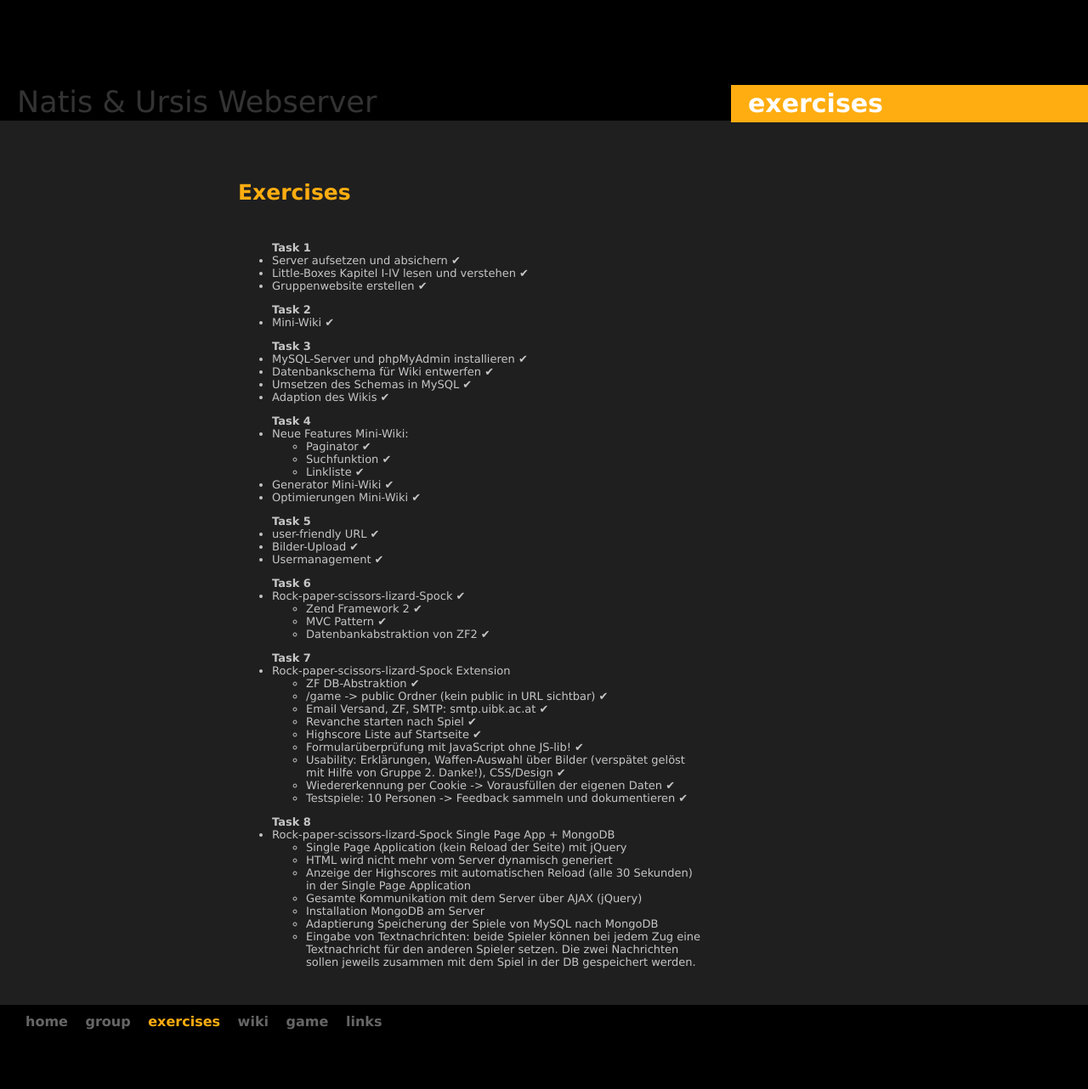
After one commit to Zehnerle/website, a PHP site: page /task5/exercises.html in a window 1280 px wide. The commit adds this page. Shown: the whole page at 85% size. Run offline with PHP 8.4, Linux system fonts and the light colour scheme.

Commit message:
some corrections

```diff
--- /dev/null
+++ b/task5/exercises.html
@@ -0,0 +1,96 @@
+<!DOCTYPE html PUBLIC "-//W3C//DTD XHTML 1.0 Transitional//EN" "http://www.w3.org/TR/xhtml1/DTD/xhtml1-transitional.dtd">
+
+<html xmlns="http://www.w3.org/1999/xhtml" lang="de" xml:lang="de">
+	<head>
+		<meta http-equiv="Content-Type" content="text/html; charset=utf-8" />
+		<title>Natis &amp; Ursis Webserver</title>
+		<link rel="stylesheet" href="style.css" type="text/css" />
+	</head>
+
+	<body>
+
+
+		<div>
+			<div class="right">
+				exercises
+			</div>
+			<div class="left">
+				Natis &amp; Ursis Webserver
+			</div>
+		</div>
+
+		<div class="wikiblock">
+			<div class="exercisetext">
+				<h1>Exercises</h1>
+				<div class="list">
+					<ul><b>Task 1</b>
+						<li>Server aufsetzen und absichern &#10004;</li>
+						<li>Little-Boxes Kapitel I-IV lesen und verstehen &#10004;</li>
+						<li>Gruppenwebsite erstellen &#10004;</li>
+					</ul>
+					<ul><b>Task 2</b>
+						<li>Mini-Wiki &#10004;</li>
+					</ul>
+					<ul><b>Task 3</b>
+						<li>MySQL-Server und phpMyAdmin installieren &#10004;</li>
+						<li>Datenbankschema f&uuml;r Wiki entwerfen &#10004;</li>
+						<li>Umsetzen des Schemas in MySQL &#10004;</li>
+						<li>Adaption des Wikis &#10004;</li>
+					</ul>
+					<ul><b>Task 4</b>
+						<li>Neue Features Mini-Wiki:</li>
+						<ul><li>Paginator &#10004;</li></ul>
+						<ul><li>Suchfunktion &#10004;</li></ul>
+						<ul><li>Linkliste &#10004;</li></ul>
+							<li>Generator Mini-Wiki &#10004;</li>
+							<li>Optimierungen Mini-Wiki &#10004;</li>
+					</ul>
+					<ul><b>Task 5</b>
+						<li>user-friendly URL &#10004;</li>
+						<li>Bilder-Upload &#10004;</li>
+						<li>Usermanagement &#10004;</li>
+					</ul>
+					<ul><b>Task 6</b>
+						<li>Rock-paper-scissors-lizard-Spock &#10004;</li>
+						<ul><li>Zend Framework 2 &#10004;</li></ul>
+						<ul><li>MVC Pattern &#10004;</li></ul>
+						<ul><li>Datenbankabstraktion von ZF2 &#10004;</li></ul>
+					</ul>
+					<ul><b>Task 7</b>
+						<li>Rock-paper-scissors-lizard-Spock Extension</li>
+						<ul><li>ZF DB-Abstraktion &#10004;</li></ul>
+						<ul><li>/game -> public Ordner (kein public in URL sichtbar) &#10004;</li></ul>
+						<ul><li>Email Versand, ZF, SMTP: smtp.uibk.ac.at &#10004;</li></ul>
+						<ul><li>Revanche starten nach Spiel &#10004;</li></ul>
+						<ul><li>Highscore Liste auf Startseite &#10004;</li></ul>
+						<ul><li>Formular&uuml;berpr&uuml;fung mit JavaScript ohne JS-lib! &#10004;</li></ul>
+						<ul><li>Usability: Erkl&auml;rungen, Waffen-Auswahl &uuml;ber Bilder (versp&auml;tet gel&ouml;st mit Hilfe von Gruppe 2. Danke!), CSS/Design &#10004;</li></ul>
+						<ul><li>Wiedererkennung per Cookie -> Vorausf&uuml;llen der eigenen Daten &#10004;</li></ul>
+						<ul><li>Testspiele: 10 Personen -> Feedback sammeln und dokumentieren &#10004;</li></ul>
+					</ul>
+					<ul><b>Task 8</b>
+						<li>Rock-paper-scissors-lizard-Spock Single Page App + MongoDB</li>
+						<ul><li>Single Page Application (kein Reload der Seite) mit jQuery</li></ul>
+						<ul><li>HTML wird nicht mehr vom Server dynamisch generiert</li></ul>
+						<ul><li>Anzeige der Highscores mit automatischen Reload (alle 30 Sekunden) in der Single Page Application</li></ul>
+						<ul><li>Gesamte Kommunikation mit dem Server &uuml;ber AJAX (jQuery)</li></ul>
+						<ul><li>Installation MongoDB am Server</li></ul>
+						<ul><li>Adaptierung Speicherung der Spiele von MySQL nach MongoDB</li></ul>
+						<ul><li>Eingabe von Textnachrichten: beide Spieler k&ouml;nnen bei jedem Zug eine Textnachricht f&uuml;r den anderen Spieler setzen. Die zwei Nachrichten sollen jeweils zusammen mit dem Spiel in der DB gespeichert werden.</li></ul>
+					</ul>
+
+				</div>
+			</div>
+		</div>
+
+		<div class="navigation">
+			<a href="index.html" class="navigation">home</a>
+			<a href="group.html" class="navigation">group</a>
+			<a href="exercises.html" class="navigation actual">exercises</a>
+			<a href="wiki/wiki.php" class="navigation">wiki</a>
+			<a href="/Zend/game" class="navigation">game</a>
+			<a href="links.html" class="navigation">links</a>
+		</div>
+
+</body>
+</html>
--- a/task5/style.css
+++ b/task5/style.css
@@ -74,7 +74,14 @@ div
 .list{
 	font-size: small;
 	padding-top: 30px;
-	padding-left: 70px;
+	padding-left: 0px;
+}
+
+.exercisetext {
+	padding-top: 70px;
+	width: 550px;
+	margin-left: 280px;
+	padding-bottom: 30px;
 }
 
 .wikiblock {
@@ -85,7 +92,7 @@ div
 
 .wikitext {
 	padding-top: 70px;
-	width: 500px;
+	width: 550px;
 	margin-left: 380px;
 	padding-bottom: 30px;
 }
```
Also changed, not shown: Zend/public/js/newgame.js (+37 -34 lines), Zend/public/js/player2game.js (+10 -8 lines).
